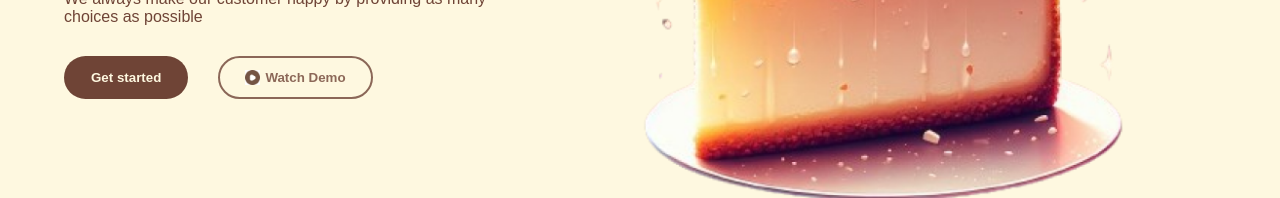
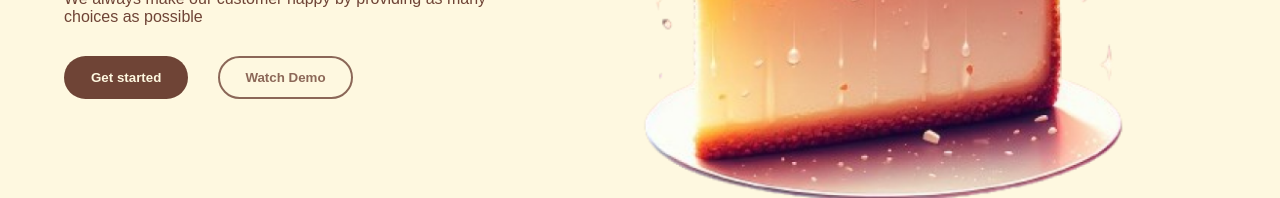
Before and after one commit to tysoab/cheesecake, a React (Vite) app: page / in a window 1280 px wide. Shown: the part 580-778 px from the top of the page. Built offline with nearby package versions, Linux system fonts and the light colour scheme; a web font is replaced by a local one.

Commit message:
change image fro  hero section

```diff
--- a/src/components/HeroSection.jsx
+++ b/src/components/HeroSection.jsx
@@ -1,6 +1,6 @@
 import style from "./HeroSection.module.css";
 import mainIcon1 from "../assets/hero-image.png";
-import mainIcon2 from "../assets/vector.jpg";
+// import mainIcon2 from "../assets/vector.jpg";
 import Button from "../ui/Button";
 
 export default function Hero() {
@@ -16,7 +16,7 @@ export default function Hero() {
           <Button type="secondary">Get started</Button>
           <Button type="primary">
             <div>
-              <img src={mainIcon2} alt="cheesecake" />
+              {/* <img src={mainIcon2} alt="cheesecake" /> */}
               <span>Watch Demo</span>
             </div>
           </Button>
```
